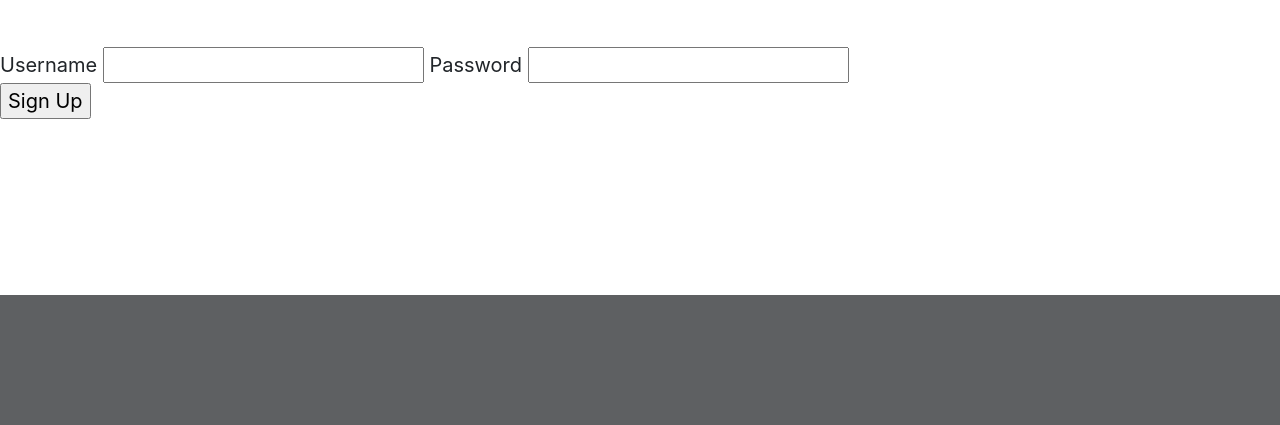
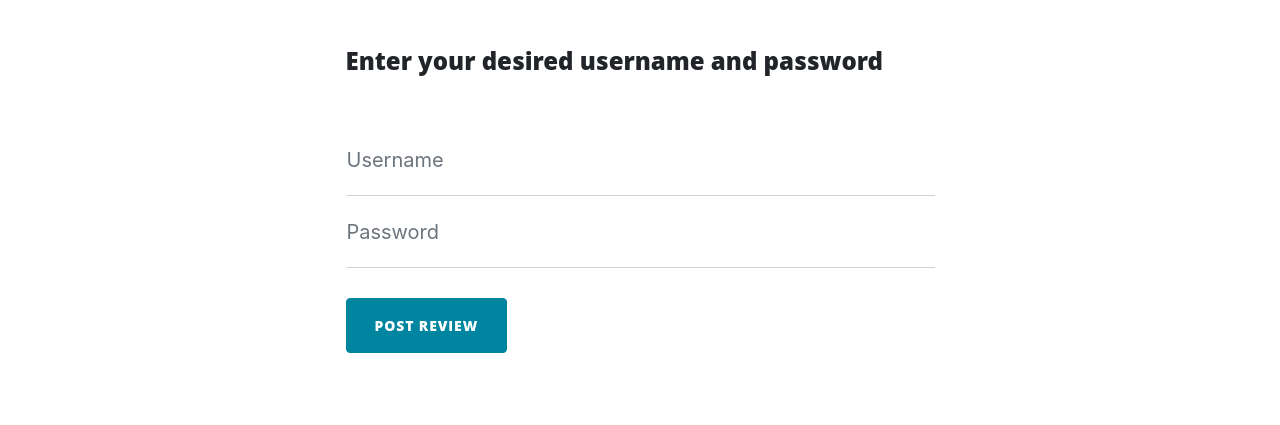
Before and after one commit to JPBiddle/watch-review, a Flask app: page /signup in a window 1280 px wide. Shown: the part 505-930 px from the top of the page. Before the commit the page ends 800 px from the top, so only its background shows below. Run offline with Flask 2, Linux system fonts and the light colour scheme; some libraries are stand-ins or nearby versions.

Commit message:
overhauled sign up form to be much simpler after encountering errors

```diff
--- a/reviews/routes.py
+++ b/reviews/routes.py
@@ -30,39 +30,12 @@ def about():
 def review():
     return render_template("review.html")
 
-
-@app.route("/signup", methods=['GET', 'POST'])
+@app.route("/signup")
 def signup():
-    name = None
-    form = Register()
-    if form.validate_on_submit():
-        username = Users.query.filter_by(username=form.username.data).first()
-        if username is None:
-            password = generate_password_hash(form.password.data, "sha256")
-            user = Users(username=form.username.data, password=password)
-        db.session.add(post)
-        db.session.commit()
-        form.username.data = ''
-        form.password.data = ''
-    return render_template("signup.html", form=form)
-# Routes to register as a new user
-
-
-class Register(FlaskForm):
-    username = StringField("Username", validators=[DataRequired()])
-    password = PasswordField("Password", validators=[DataRequired()])
-    submit = SubmitField("Sign Up")
+    return render_template("signup.html")
 
 
 # Routes to post a review
-
-@app.route("/posts/<string:id>")
-def posts(id):
-    posts = Reviews.query.filter_by(id=id).one()
-
-    return render_template('posts.html', posts=posts)
-
-# Route for add post form
 
 @app.route("/addpost", methods=['GET', 'POST'])
 def addpost():
@@ -76,4 +49,24 @@ def addpost():
     db.session.add(post)
     db.session.commit()
 
-    return redirect(url_for('home'))
+    return render_template("home.html")
+
+@app.route("/posts/<string:id>")
+def posts(id):
+    posts = Reviews.query.filter_by(id=id).one()
+
+    return render_template("posts.html", posts=posts)
+
+#new user
+
+@app.route("/newuser", methods=['GET', 'POST'])
+def newuser():
+    username =  request.form['username']
+    password = request.form['password']
+    hashed_password = generate_password_hash(password, "sha256")
+    user = Users(username=username, password=hashed_password)
+
+    db.session.add(user)
+    db.session.commit()
+
+    return render_template("home.html")
--- a/reviews/templates/signup.html
+++ b/reviews/templates/signup.html
@@ -14,16 +14,40 @@
     </div>
 </header>
 
-<form method="POST" >
 
-    {{ form.hidden_tag() }}
-    {{ form.username.label }}
-    {{ form.username }}
-    {{ form.password.label }}
-    {{ form.password }}
-    <br/>
-    {{ form.submit }}
-
-</form>
+<main class="mb-4">
+    <div class="container px-4 px-lg-5">
+        <div class="row gx-4 gx-lg-5 justify-content-center">
+            <div class="col-md-10 col-lg-8 col-xl-7">
+                <h4>Enter your desired username and password </h4>
+                <div class="my-5">
+                    <form name="addForm" id="addForm" method="POST" action="{{ url_for('newuser') }}" data-sb-form-api-token="API_TOKEN">
+                        <!-- Username -->
+                        <div class="form-floating">
+                            <input class="form-control" type="text" placeholder="Username" name="username" id="username" data-sb-validations="Please enter your username." />
+                            <label for="username">Username</label>
+                        </div>
+                        <!-- Password -->
+                        <div class="form-floating">
+                            <input class="form-control" type="password" placeholder="Password" name="password" id="password" data-sb-validations="Please enter your password." />
+                            <label for="password">Password</label>
+                        </div>
+                        <br />
+                        <!-- Submit success message -->
+                        <div class="d-none" id="submitSuccessMessage">
+                            <div class="text-center mb-3">
+                                <div class="fw-bolder">Sign up successful!</div>
+                            </div>
+                        </div>
+                        <!-- Submit error message -->
+                        <div class="d-none" id="submitErrorMessage"><div class="text-center text-danger mb-3">Error signing up!</div></div>
+                        <!-- Submit Button -->
+                        <button class="btn btn-primary text-uppercase" id="submitButton" type="submit">Post review</button>
+                    </form>
+                </div>
+            </div>
+        </div>
+    </div>
+</main>
 
 {% endblock %}
```
